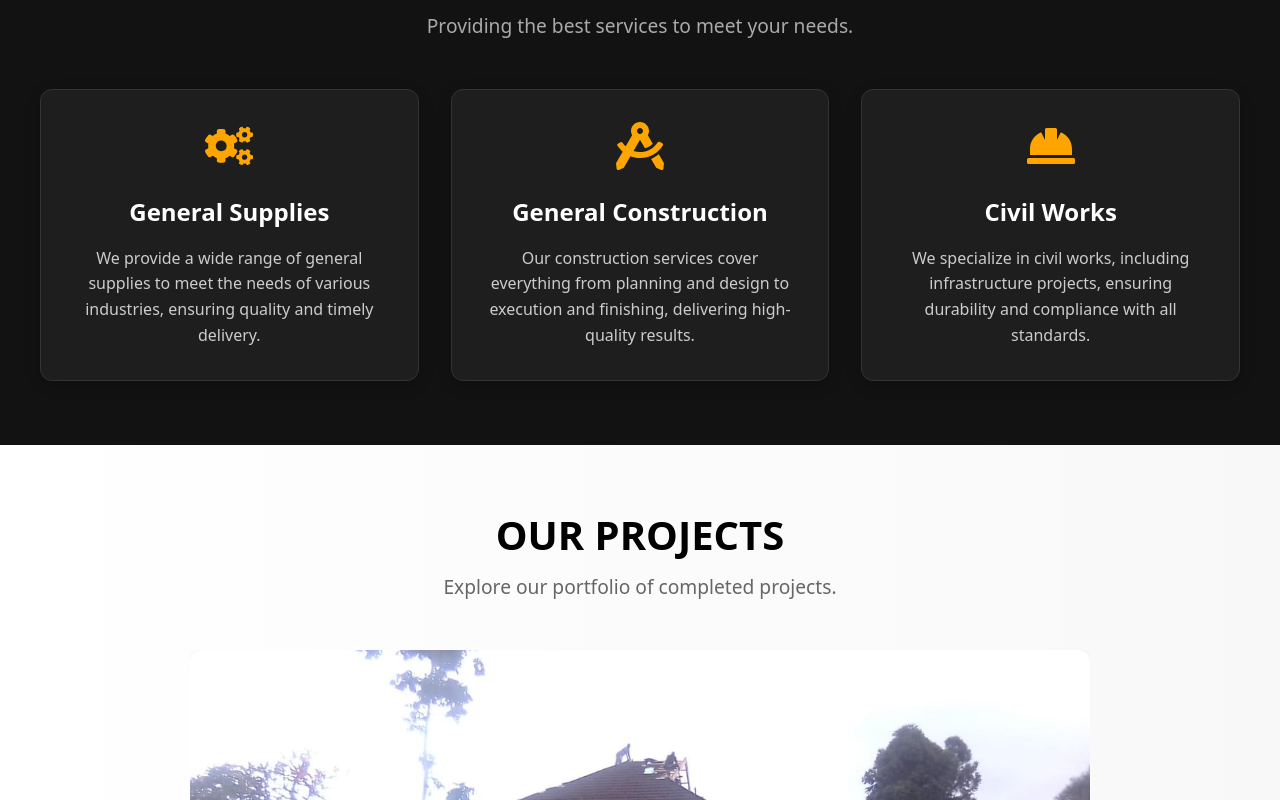
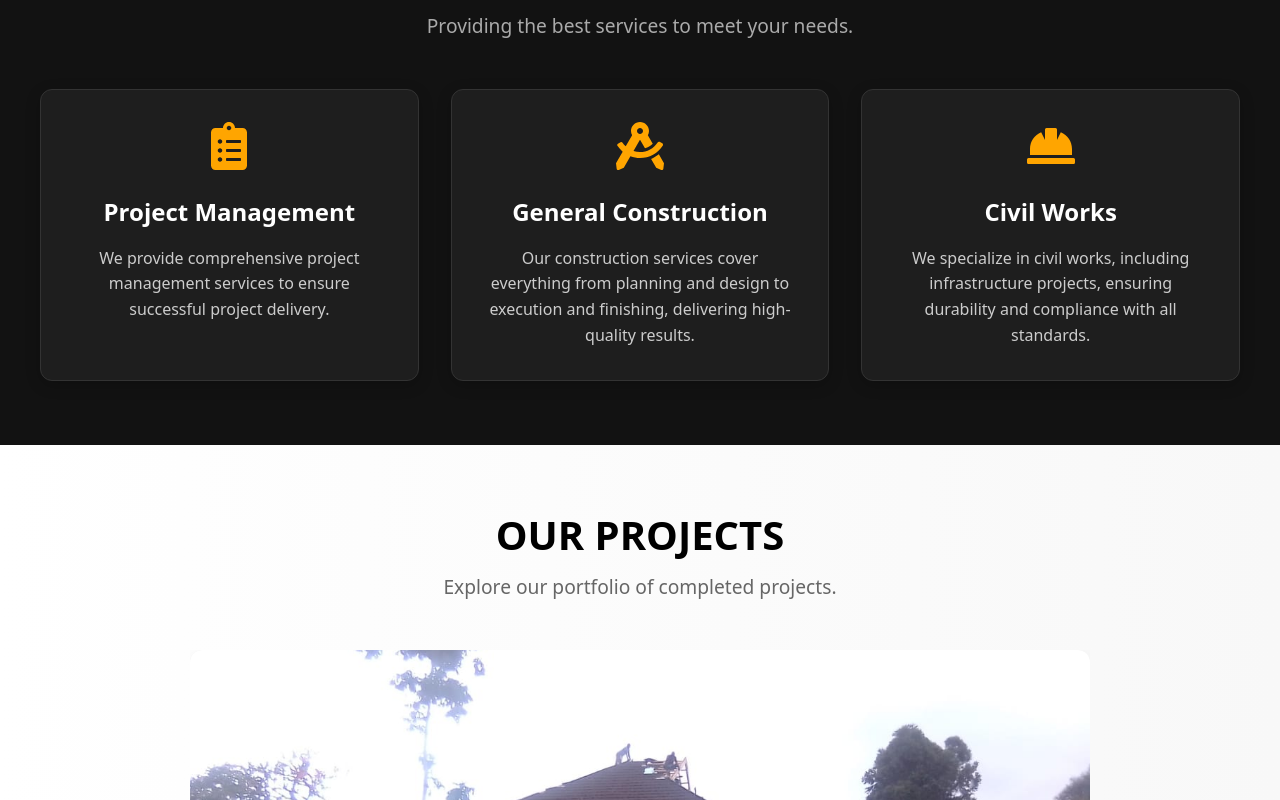
Before and after one commit to Paulah-linah/Miedema-Africa-Limited, a Next.js app: page / in a window 1280 px wide. Shown: the part 1620-2420 px from the top of the page. Built offline with nearby package versions, Linux system fonts and the light colour scheme.

Commit message:
About section changes

```diff
--- a/app/components/OurServices.js
+++ b/app/components/OurServices.js
@@ -1,13 +1,14 @@
 'use client';
 
 import React from 'react';
-import { FaCogs, FaDraftingCompass, FaHardHat } from 'react-icons/fa';
+import { FaAddressCard, FaClipboardList, FaCogs, FaDraftingCompass, FaHandPaper, FaHardHat, FaPaperPlane } from 'react-icons/fa';
+import { FaClapperboard } from 'react-icons/fa6';
 
 const services = [
   {
-    icon: <FaCogs />,
-    title: 'General Supplies',
-    description: 'We provide a wide range of general supplies to meet the needs of various industries, ensuring quality and timely delivery.',
+    icon: <FaClipboardList />,
+    title: 'Project Management',
+    description: 'We provide comprehensive project management services to ensure successful project delivery.',
   },
   {
     icon: <FaDraftingCompass />,
```
